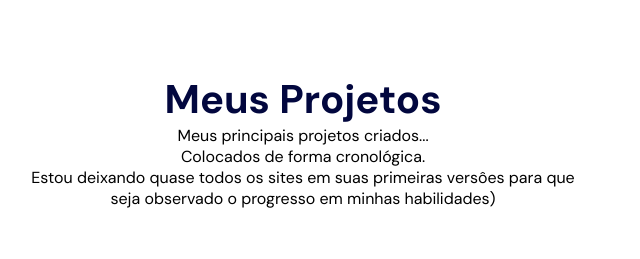
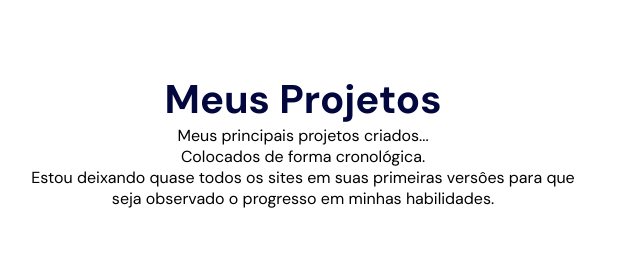
Before and after one commit to lucas-Panda/Potifolio, a plain HTML site: page index.html in a window 1280 px wide. Shown: the part 2260-2519 px from the top of the page, 337-977 px from the left. Drawn offline with nearby package versions, Linux system fonts and the light colour scheme.

Commit message:
Update index.html

```diff
--- a/index.html
+++ b/index.html
@@ -126,7 +126,7 @@
     <div class="projetos_content">
         <h2 class="secondary-title">Meus Projetos</h2>
         <p>
-           Meus principais projetos criados... <br> Colocados de forma cronológica. <br> Estou deixando quase todos os sites em suas primeiras versôes para que seja observado o progresso em minhas habilidades)
+           Meus principais projetos criados... <br> Colocados de forma cronológica. <br> Estou deixando quase todos os sites em suas primeiras versôes para que seja observado o progresso em minhas habilidades.
         </p>
     </div>
     <ul>
```
